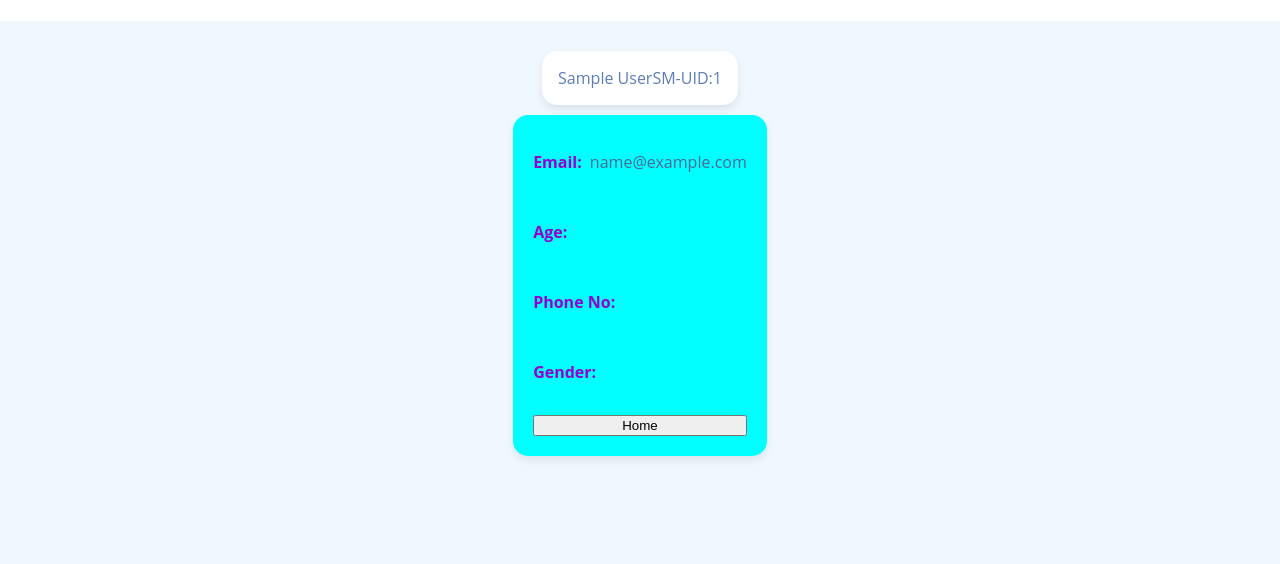
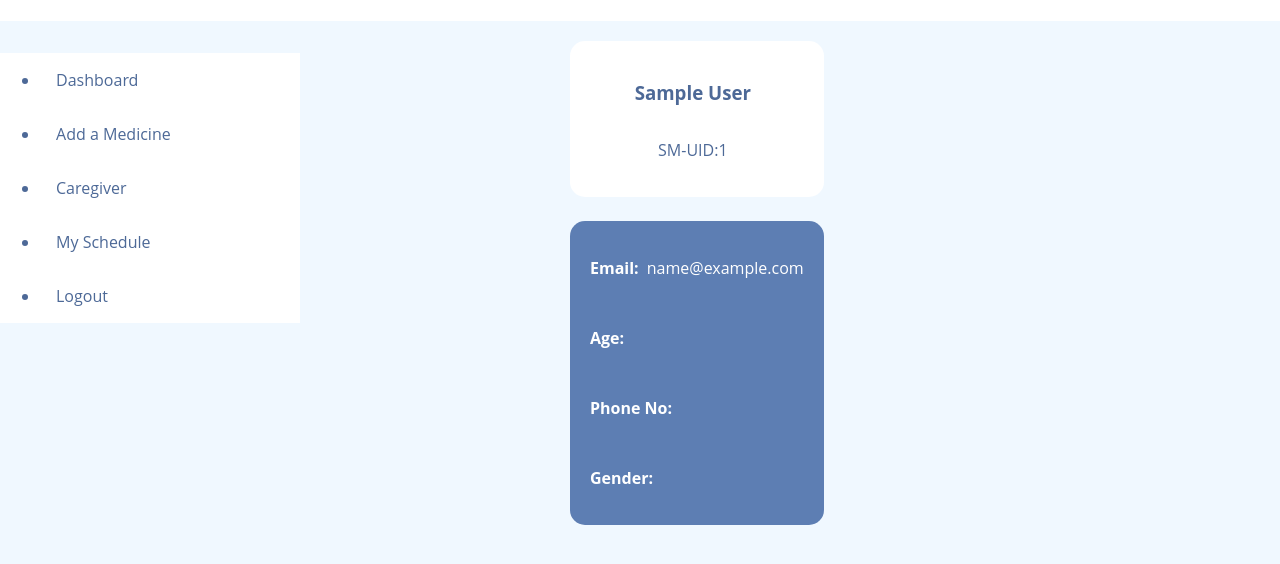
Before and after one commit to HelloFromShuvajit/Project-SolMed-frontend, a plain HTML site: page UserProfile/UserProfile.html in a window 1280 px wide. Shown: the part 52-616 px from the top of the page. Drawn offline with Linux system fonts and the light colour scheme; sample sign-in values are in the browser's storage.

```diff
--- a/UserDashboard/UserDashboard.css
+++ b/UserDashboard/UserDashboard.css
@@ -47,34 +47,32 @@
     gap: 1.5rem;
 }
 .sidebar{
-    background-color: aliceblue;
+    background-color: white;
+    margin-top: 0px;
     color: #4d6997;
-    width: 250px;
+    width: 300px;
     height: 100%;
     margin-top: 2rem;
     gap: 1.5rem;
     display: block;
 }
-.sidebar ul,a{
+.sidebar ul{
     display: flex;
     flex-direction: column;
-    background-color: aliceblue;
+    gap: 2rem;
+    width: 300px;
+}
+.sidebar a,span{
+    background-color: white;
     color:#4d6997;
     text-decoration: none;
-    gap: 1.5rem;
     border-radius: 15px;
+    padding-right: 1.5rem;
+    padding-left: 1rem;
 }
-.sidebar a:hover{
+.sidebar a:hover,span:hover{
     background-color: #4d6997;
     color: aliceblue;
-}
-li{
-    border-radius: 15px;
-    padding-left: 1rem;
-}
-li:hover{
-    background-color: #4d6997;
-    color : aqua;
 }
 .userInfo{
     flex-direction: column;
@@ -82,8 +80,16 @@
     padding:20px;
     font-weight: normal;
     border-radius: 15px;
-    text-align: left;
-    max-width :150px;
+    text-align: center;
+    background-color: white;
+}
+.userInfo span{
+    background-color: white;
+    color: #4d6997;
+}
+.userInfo span:hover{
+    background-color: white;
+    color: #4d6997;
 }
 .medInfo{
     background-color:#5d7eb3;
@@ -100,7 +106,7 @@
     background: white;
     border-radius: 8px;
     padding: 15px;
-    margin: 10px 0;
+    margin: 10px;
     box-shadow: 0 2px 5px rgba(0,0,0,0.1);
     display: flex;
     flex-direction: row;
--- a/UserProfile/UserProfile.css
+++ b/UserProfile/UserProfile.css
@@ -21,9 +21,12 @@
 h3{
     color: blueviolet;
 }
+.content{
+    display: flex;
+    flex-direction: row;
+}
 main{
     display: flex;
-    flex-direction: column;
     padding: 20px;
     justify-content: center;
     align-items: center;
@@ -31,26 +34,69 @@
     text-align: center;
     border: #4d6997;
     min-height: 50vh;
+    margin-left: 250px;
 }
 main div{
     display: flex;
-    max-height: 700px;
-    max-width: fit-content;
-    text-align: center;
+    flex-direction: column;
+    gap: 1.5rem;
+}
+.sidebar{
+    background-color: white;
+    margin-top: 0px;
+    color: #4d6997;
+    width: 300px;
+    height: 100%;
+    margin-top: 2rem;
+    gap: 1.5rem;
+    display: block;
+}
+.sidebar ul{
+    display: flex;
+    flex-direction: column;
+    gap: 2rem;
+    width: 300px;
+}
+.sidebar a,span{
+    background-color: white;
+    color:#4d6997;
+    text-decoration: none;
     border-radius: 15px;
-    box-shadow: 0 4px 10px -1px rgba(0, 0, 0, 0.1);
+    padding-right: 1.5rem;
+    padding-left: 1rem;
+}
+.sidebar a:hover,span:hover{
+    background-color: #4d6997;
+    color: aliceblue;
 }
 .details{
     display: flex;
     flex-direction: column;
     gap: 1rem;
     padding:20px;
-    background-color: aqua;
+    background-color: #5d7eb3;
     font-weight: normal;
     color: #4d6997 ;
     border-radius: 15px;
     text-align: left;
-    width :250px;
+    max-width :800px;
+}
+.userInfo{
+    flex-direction: column;
+    gap:0px;
+    padding:20px;
+    font-weight: normal;
+    border-radius: 15px;
+    text-align: center;
+    background-color: white;
+}
+.userInfo span{
+    background-color: white;
+    color: #4d6997;
+}
+.userInfo span:hover{
+    background-color: white;
+    color: #4d6997;
 }
 .details div{
     box-shadow: none;
@@ -58,19 +104,10 @@
     gap: .5rem;
     flex-direction: row;
 }
-.userName{
-    text-align: right;
-    padding-left: 10rem;
-    padding-right: 10rem;
-    padding: 1rem;
-    background-color:white;
-    color: #5d7eb3;
-    margin: 10px;
-}
-.userName div{
-    box-shadow: none;
+.details div div{
+    color: white;
 }
 .info{
-    color:darkviolet;
     font-weight: bold;
+    color: black;
 }
--- a/UserProfile/UserProfile.html
+++ b/UserProfile/UserProfile.html
@@ -10,10 +10,21 @@
     <header>
         <h2>Sol-med</h2>
     </header>
+    <div class="content">
+        <div class="sidebar">
+            <ul>
+                <li><a href="../UserDashboard/UserDashboard.html">Dashboard</a></li>
+                <li><a href="../AddMedicine/AddMedicine.html">Add a Medicine</a></li>
+                <li><a href="#">Caregiver</a></li>
+                <li><a href="#">My Schedule</a></li>
+                <li> <span onclick= "logout()">Logout</span></li>
+            </ul>
+        </div>
         <main>
-        <div class="userName">
-            <div id="userName"></div>
-            <div id="id"></div>
+            <div>
+                <div class="userInfo">
+                    <h3><span id="userName"></span></h3>
+                    <p><span id="id"></span></p>
                 </div>
                 <div class="details">
                     <div>
@@ -48,10 +59,10 @@
                             <p id="gender"></p>
                         </div>
                     </div>
-            <button onclick="home()" type="button">Home</button>
                 </div>
-
+            </div>
         </main>
     <script src="UserProfile.js"></script>
+</div>
 </body>
 </html>
--- a/UserProfile/UserProfile.js
+++ b/UserProfile/UserProfile.js
@@ -20,9 +20,6 @@
 
     console.log(user);
 }
-function home(){
-    window.location.href = '../UserDashboard/UserDashboard.html';
-}
 function logout(){
     localStorage.removeItem('User');
     window.location.href = '../Login Form/Login.html';
```
Also changed, not shown: UserDashboard/UserDashboard.html (+2 -1 lines), UserDashboard/UserDashboard.js (+20 -10 lines). Lines whose indentation alone changed are shown as unchanged.
